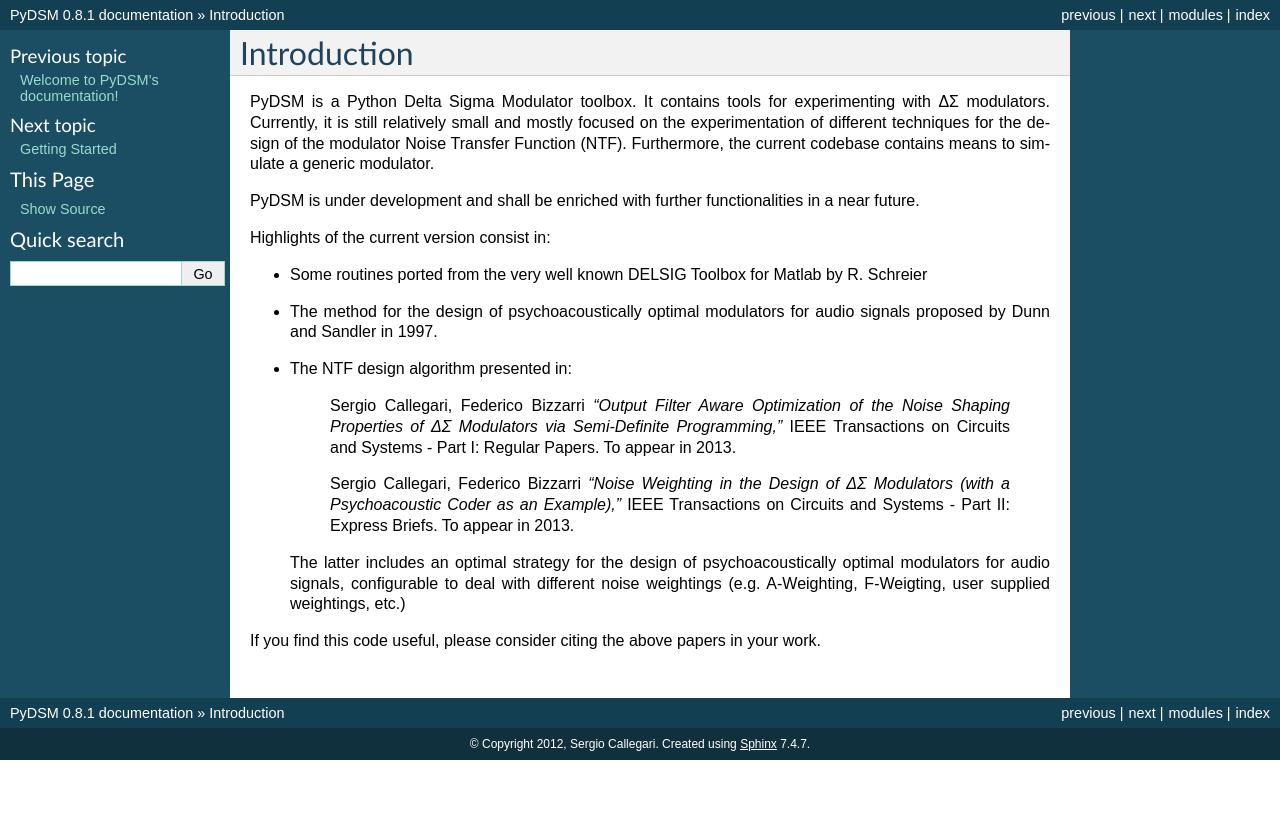
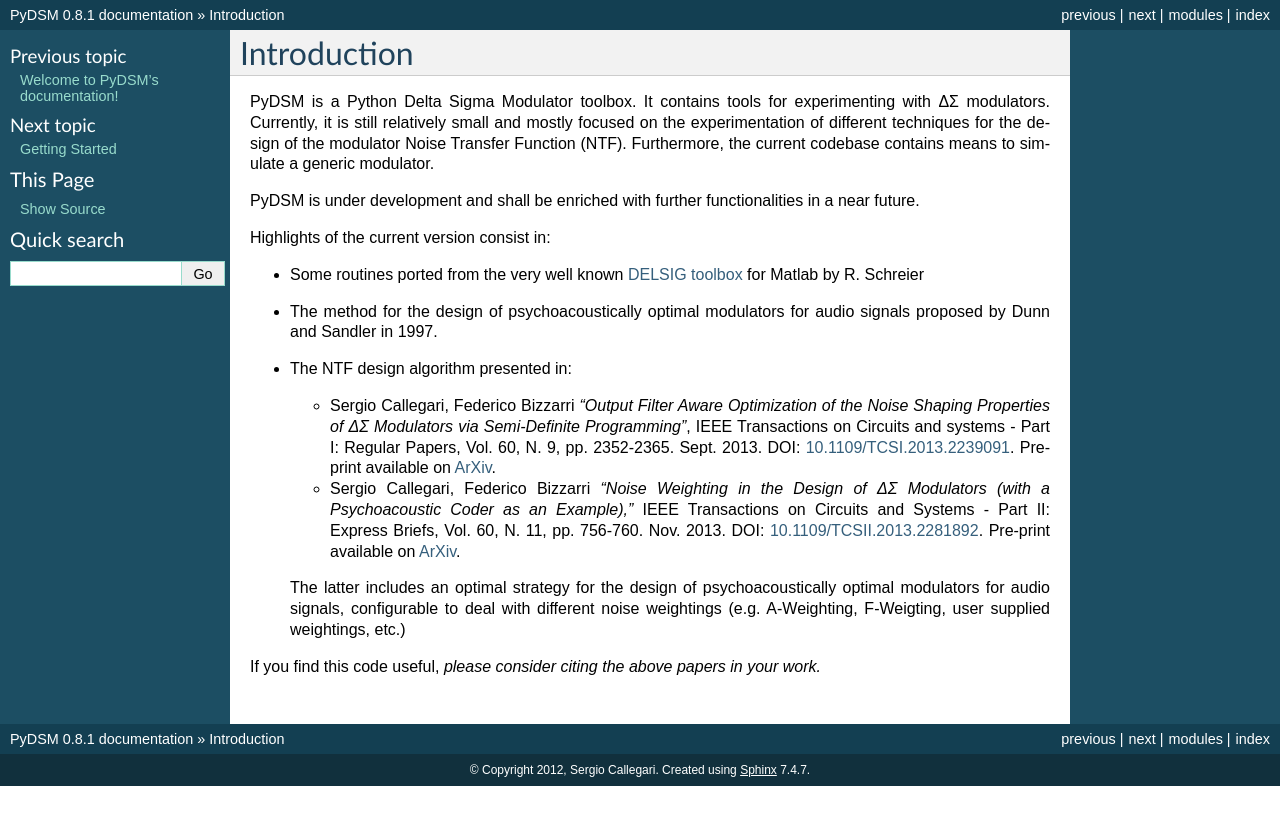
Before and after one commit to sergiocallegari/PyDSM, a Sphinx documentation site: the page built from doc/source/intro.rst, in a window 1280 px wide. Shown: the top 825 px of the page. Built offline with Sphinx 7.4.7, drawn with Linux system fonts in a browser that asks for light colours; formulas are drawn with MathJax 3.

Commit message:
Update intro in documentation

```diff
--- a/doc/source/intro.rst
+++ b/doc/source/intro.rst
@@ -13,26 +13,33 @@ functionalities in a near future.
 
 Highlights of the current version consist in:
 
-* Some routines ported from the very well known DELSIG Toolbox for
-  Matlab by R. Schreier
+* Some routines ported from the very well known `DELSIG toolbox
+  <http://www.mathworks.com/matlabcentral/fileexchange/19-delta-sigma-toolbox>`__
+  for Matlab by R. Schreier
 * The method for the design of psychoacoustically optimal modulators
   for audio signals proposed by Dunn and Sandler in 1997.
 * The NTF design algorithm presented in:
 
-    Sergio Callegari, Federico Bizzarri *"Output Filter Aware
+  * Sergio Callegari, Federico Bizzarri *“Output Filter Aware
     Optimization of the Noise Shaping Properties of ΔΣ Modulators via
-    Semi-Definite Programming,"* IEEE Transactions on Circuits and
-    Systems - Part I: Regular Papers. To appear in 2013.
+    Semi-Definite Programming”*, IEEE Transactions on Circuits and
+    systems - Part I: Regular Papers, Vol. 60, N. 9,
+    pp. 2352-2365. Sept. 2013. DOI: `10.1109/TCSI.2013.2239091
+    <http://dx.doi.org/10.1109/TCSI.2013.2239091>`_. Pre-print
+    available on `ArXiv <http://arxiv.org/abs/1302.3020>`__.
 
-    Sergio Callegari, Federico Bizzarri *"Noise Weighting in the
+  * Sergio Callegari, Federico Bizzarri *“Noise Weighting in the
     Design of ΔΣ Modulators (with a Psychoacoustic Coder as an
-    Example),"* IEEE Transactions on Circuits and Systems - Part II:
-    Express Briefs. To appear in 2013.
+    Example),”* IEEE Transactions on Circuits and Systems - Part II:
+    Express Briefs, Vol. 60, N. 11, pp. 756-760. Nov. 2013. DOI:
+    `10.1109/TCSII.2013.2281892
+    <http://dx.doi.org/10.1109/TCSII.2013.2281892>`_. Pre-print
+    available on `ArXiv <http://arxiv.org/abs/1309.6151>`__.
 
   The latter includes an optimal strategy for the design of
   psychoacoustically optimal modulators for audio signals,
   configurable to deal with different noise weightings
   (e.g. A-Weighting, F-Weigting, user supplied weightings, etc.)
 
-If you find this code useful, please consider citing the above papers
-in your work.
+If you find this code useful, *please consider citing the above papers
+in your work.*
```
